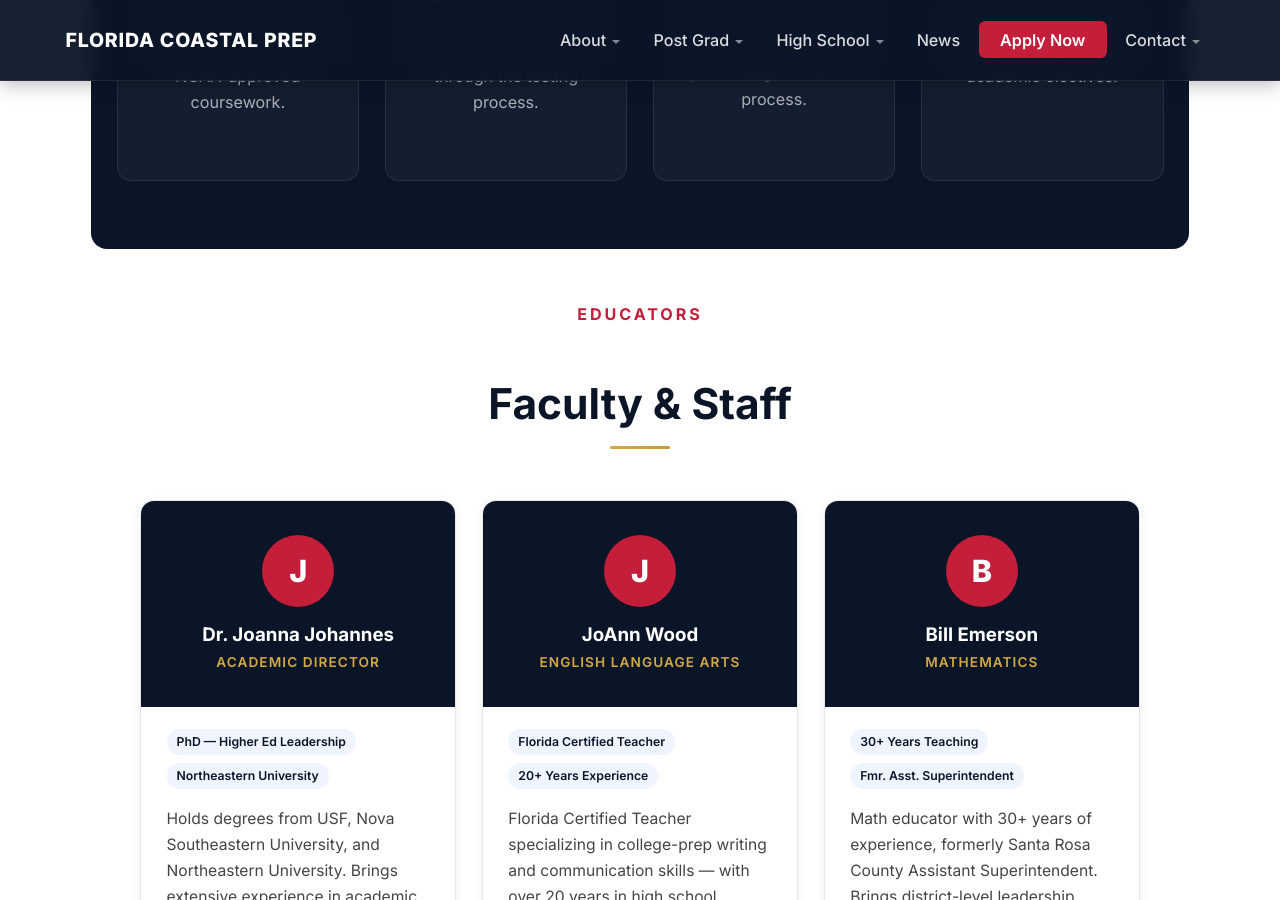
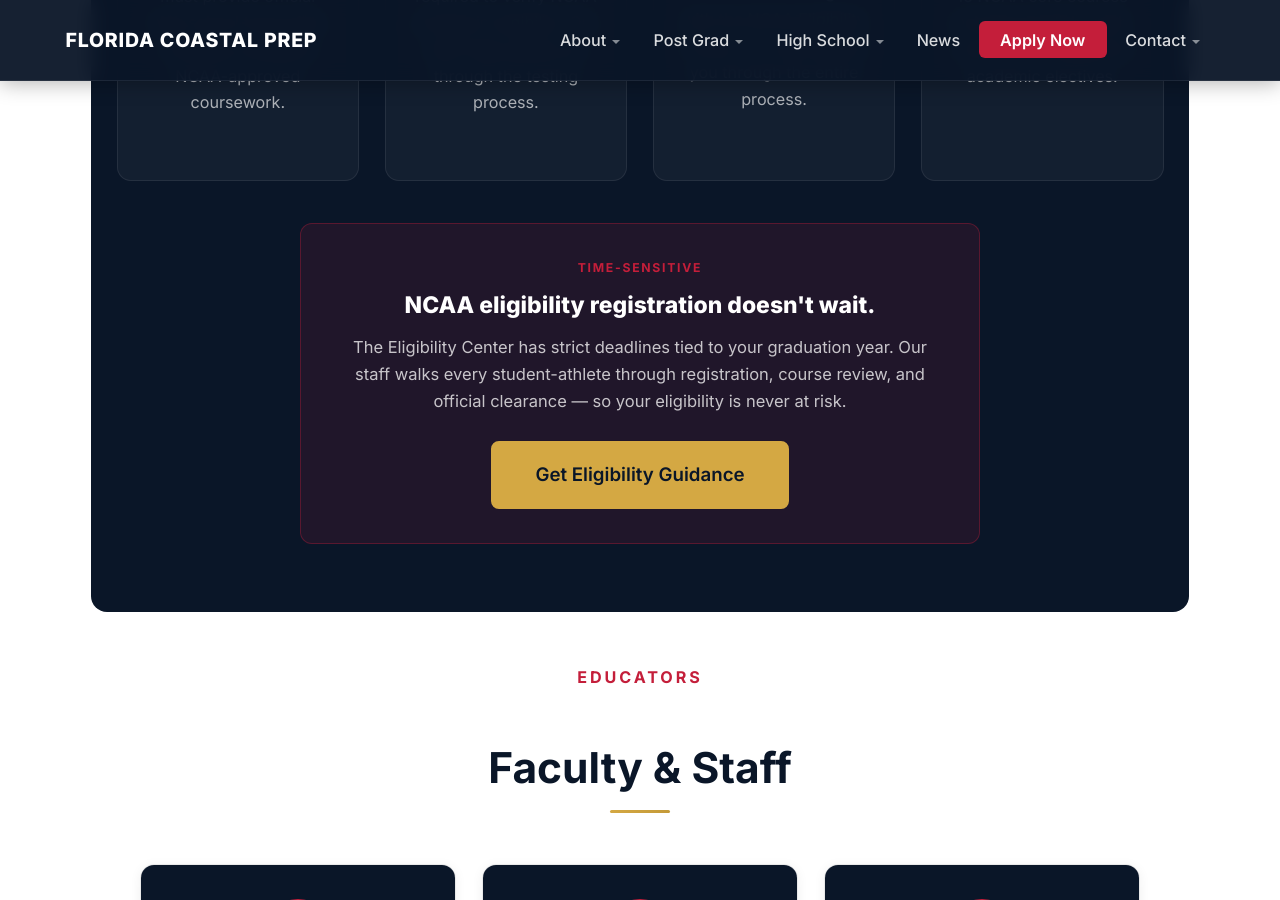
Before and after one commit to CoachD23/fcp-jekyll-site, a Jekyll site: the page built from academics.md, in a window 1280 px wide and 900 px high, scrolled down 6959 px. Built offline with Jekyll 4.4.1, drawn with Linux system fonts in a browser that asks for light colours; a script that is not in the unit is left out.

Commit message:
feat: add NCAA eligibility urgency CTA to academics page

```diff
--- a/academics.md
+++ b/academics.md
@@ -215,6 +215,15 @@ hero_subtitle: Education That Prepares You for College
       <p>Complete the required 16 NCAA core courses including English, math, science, and additional academic electives.</p>
     </div>
   </div>
+
+  <!-- NCAA Urgency CTA -->
+  <div class="fade-in" style="text-align: center; margin: 2.5rem auto 0; padding: 2rem 2.5rem; background: rgba(196,30,58,0.12); border: 1px solid rgba(196,30,58,0.35); border-radius: 12px; max-width: 680px;">
+    <p style="font-size: 0.72rem; font-weight: 700; text-transform: uppercase; letter-spacing: 0.14em; color: #c41e3a; margin: 0 0 0.75rem;">Time-Sensitive</p>
+    <h3 style="color: #fff; font-size: 1.35rem; font-weight: 800; margin: 0 0 0.75rem; line-height: 1.3;">NCAA eligibility registration doesn't wait.</h3>
+    <p style="color: rgba(255,255,255,0.75); font-size: 0.97rem; line-height: 1.65; margin: 0 0 1.5rem;">The Eligibility Center has strict deadlines tied to your graduation year. Our staff walks every student-athlete through registration, course review, and official clearance — so your eligibility is never at risk.</p>
+    <a href="/contact/" class="btn btn-gold">Get Eligibility Guidance</a>
+  </div>
+
 </div>
 
 <!-- Faculty -->
```
